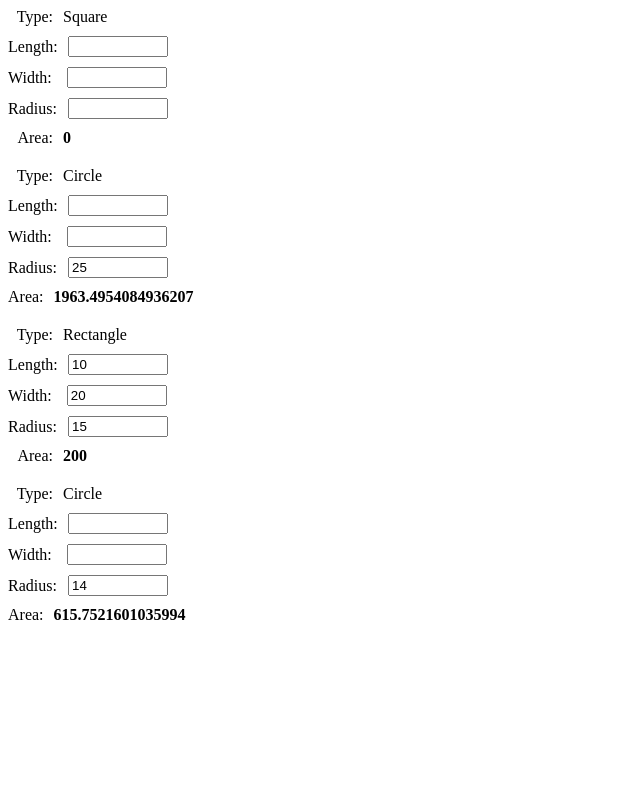
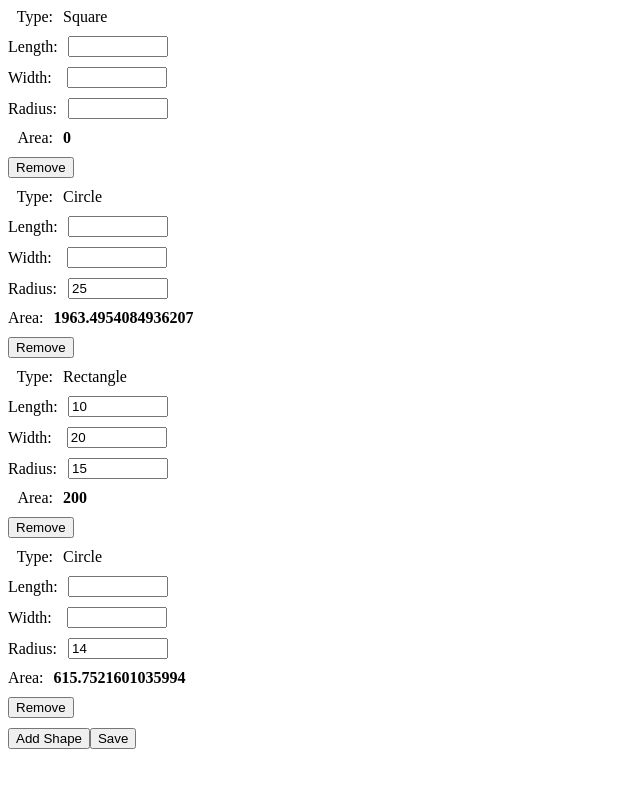
Before and after one commit to rokasasmena/shape-editor, an Angular app in the folder shape-editor/: page / in a window 1280 px wide. Shown: the top 788 px of the page, without its empty margins (0-640 px from the left). Built offline with nearby package versions, Linux system fonts and the light colour scheme.

Commit message:
add shape, remove shape and save shapes methods added.

```diff
--- a/shape-editor/src/app/shape-edit/shape-editor-component/shape-edit.component.html
+++ b/shape-editor/src/app/shape-edit/shape-editor-component/shape-edit.component.html
@@ -1,4 +1,4 @@
-<div *ngFor="let shape of shapes">
+<div *ngFor="let shape of shapes; let i = index">
   <form class="main-form">
     <div class="form-row">
       <label class="label-text">Type:</label>
@@ -20,5 +20,8 @@
       <label class="label-text">Area:</label>
       <strong>{{ calculateArea(shape) }}</strong>
     </div>
+    <button (click)="removeShape(i)">Remove</button>
   </form>
 </div>
+<button (click)="addShape()">Add Shape</button>
+<button (click)="saveShapes()">Save</button>
--- a/shape-editor/src/app/shape-edit/shape-editor-component/shape-edit.component.ts
+++ b/shape-editor/src/app/shape-edit/shape-editor-component/shape-edit.component.ts
@@ -22,6 +22,25 @@ export class ShapeEditComponent implements OnInit {
     });
   }
 
+  addShape() {
+    const newShape: Shape = { type: '', length: 0, width: 0, radius: 0 };
+    this.shapes.push(newShape);
+  }
+
+  removeShape(index: number) {
+    this.shapes.splice(index, 1);
+  }
+
+  saveShapes() {
+    this.shapesService.saveShapes(this.shapes).subscribe(response => {
+      // Handle successful save
+      console.log('Shapes saved successfully!');
+    }, error => {
+      // Handle error
+      console.error('Error saving shapes:', error);
+    });
+  }
+
   calculateArea(shape: Shape): number {
     if (shape.type === 'Circle' && shape.radius !== undefined) {
       return Math.PI * shape.radius * shape.radius;
```
